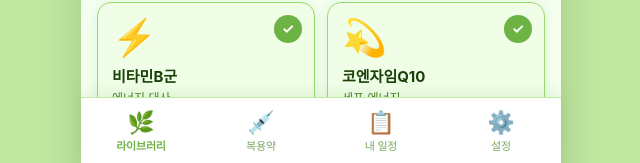
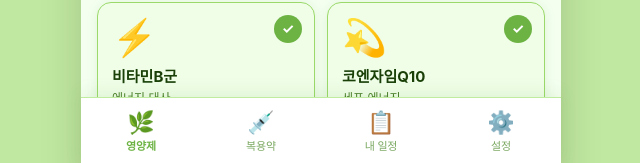
Before and after one commit to alicelimti/NutriTime, a React (Vite) app: page / in a window 1280 px wide. Shown: the part 635-798 px from the top of the page, without its empty margins (319-959 px from the left). Built offline with nearby package versions, Linux system fonts and the light colour scheme.

Commit message:
style: 하단 네비게이션 '라이브러리' 탭 레이블을 '영양제'로 변경
Co-Authored-By: Claude Sonnet 4.6 <noreply@anthropic.com>

```diff
--- a/src/components/NavBar.jsx
+++ b/src/components/NavBar.jsx
@@ -1,7 +1,7 @@
 import './NavBar.css'
 
 const TABS = [
-  { id: 'library',  label: '라이브러리', icon: '🌿' },
+  { id: 'library',  label: '영양제',     icon: '🌿' },
   { id: 'meds',     label: '복용약',     icon: '💉' },
   { id: 'schedule', label: '내 일정',    icon: '📋' },
   { id: 'settings', label: '설정',       icon: '⚙️' },
```
